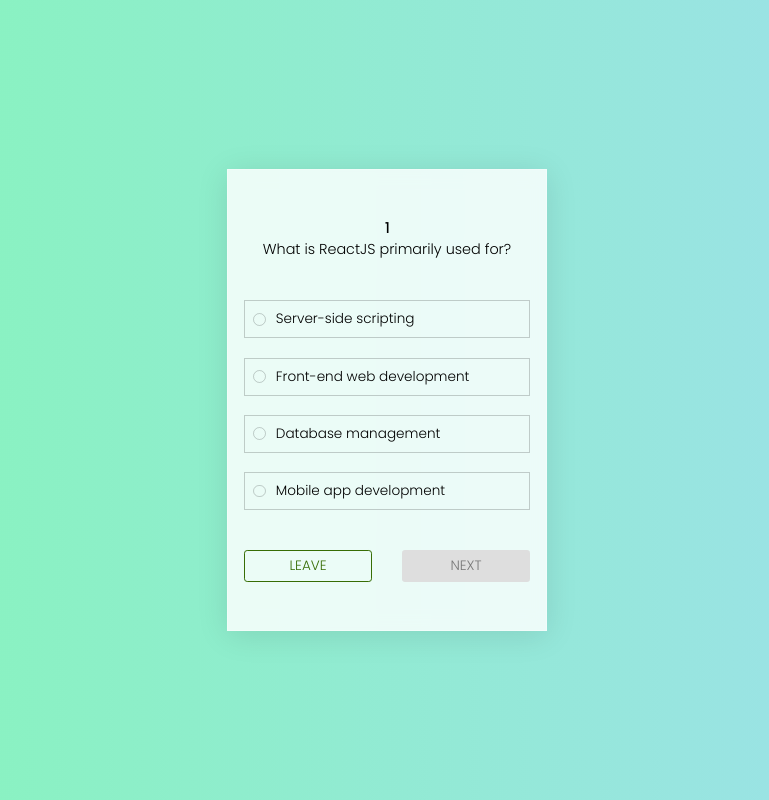
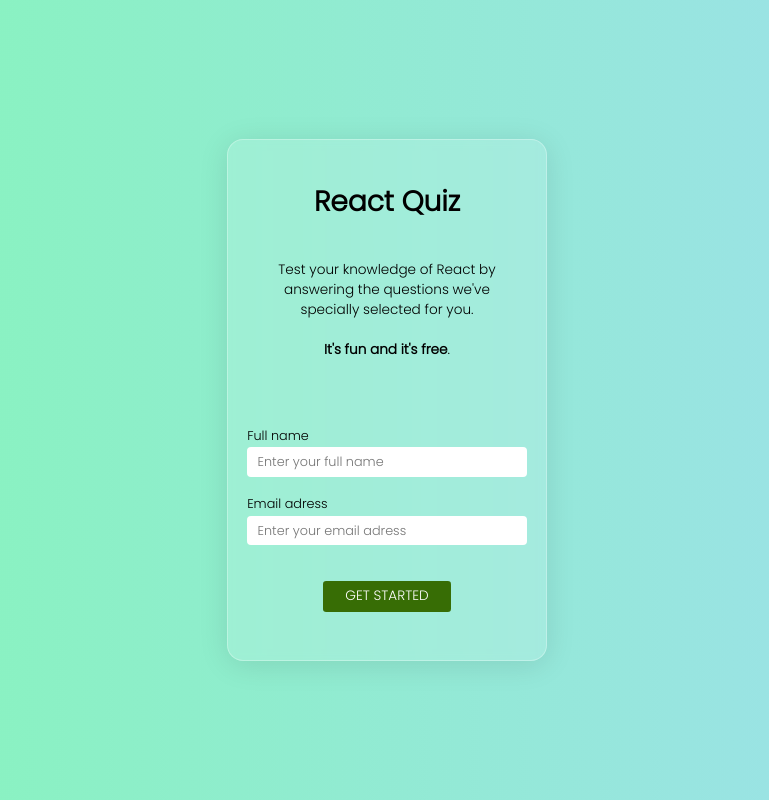
Before and after one commit to CREDO23/reactjs-course, a React (Vite) app in the folder 3-Interactivity/Quiz-app/: page / in a window 1280 px wide. Shown: the whole page, without its empty margins (253-1022 px from the left). Built offline with nearby package versions, Linux system fonts and the light colour scheme.

Commit message:
feat: add the viewState handler

```diff
--- a/3-Interactivity/Quiz-app/src/app.jsx
+++ b/3-Interactivity/Quiz-app/src/app.jsx
@@ -1,31 +1,144 @@
-import { useState } from "react";
-import Home from "./components/home";
-import Question from "./components/question";
-import Result from "./components/result";
-import { questions } from "./questions";
+import { useState } from 'react';
+import Home from './components/home';
+import Question from './components/question';
+import Result from './components/result';
+import { questions } from './questions';
 
 export default function QuizApp() {
-  //Since it wont change, we can just use a local variable
-  const quizzes = questions;
+  const [viewState, setViewState] = useState('collectUserInfo'); // collectUserInfo | quiz | result
 
-  const [currentQuestion, setCurrentQuestion] = useState(0);
-  const [currentAnswer, setCurrentAnswer] = useState(null);
+  const [userInfo, setUserInfo] = useState({
+    fullName: '',
+    email: '',
+  });
+
+  const [quizState, setQuizState] = useState({
+    currentIndex: 0,
+    questions,
+    correctAnswer: questions[0].correctAnswer,
+    userAnswer: null,
+    result: 0,
+  });
+
+  /**
+   * Set the current user's answerr to the quiz state
+   */
+  const handleUserAnswer = choice => {
+    setQuizState({
+      ...quizState,
+      userAnswer: choice,
+    });
+  };
+
+  /**
+   * Increment the user score if the its answer is correct
+   */
+  const handleUserResult = () => {
+    setQuizState(prevQ => {
+      const { correctAnswer, userAnswer } = prevQ;
+      let { result } = prevQ;
+
+      if (userAnswer == correctAnswer) {
+        result += 1;
+      }
+
+      return {
+        ...prevQ,
+        result,
+        userAnswer: null,
+      };
+    });
+  };
+
+  /**
+   * After choosing an option, handle the result
+   *  and move on the next question
+   */
+  const handleNextQuestion = () => {
+    handleUserResult();
+
+    if (quizState.currentIndex < 14) {
+      setQuizState(prevQ => {
+        let { currentIndex, correctAnswer } = prevQ;
+
+        correctAnswer = prevQ.questions[currentIndex + 1].correctAnswer;
+
+        return {
+          ...prevQ,
+          currentIndex: prevQ.currentIndex + 1,
+          correctAnswer,
+        };
+      });
+    }
+  };
+
+  /**
+   * Handle the navigation between screens
+   */
+  const handleViewState = state => {
+    setViewState(state);
+  };
+
+  /**
+   * Handle the user information inputs form
+   */
+  const handleUserInfoForm = (e, field) => {
+    setUserInfo({
+      ...userInfo,
+      [field]: e.target.value,
+    });
+  };
+
+  /**
+   * At the 15th questin we need to finish showing question
+   *  and go to the result screen.
+   */
+  const handleFinishQuiz = () => {
+    handleUserResult();
+    handleViewState('result');
+  };
+
+  /**
+   * Reset the quiz state when the user go back home.
+   */
+  const resetQuizState = () => {
+    setQuizState({
+      currentIndex: 0,
+      questions,
+      correctAnswer: questions[0].correctAnswer,
+      userAnswer: null,
+      result: 0,
+    });
+  };
 
   return (
     <section id="app">
-      <Question
-        {...quizzes[currentQuestion]}
-        questionIndex={currentQuestion + 1}
-        setCurrentAnswer={setCurrentAnswer}
-        nextQuestion={() =>
-          // we start from zero
-          setCurrentQuestion((prevQ) => {
-            if(prevQ < 14){
-              return prevQ + 1
-            }
-          })
-        }
-      />
+      {viewState == 'collectUserInfo' && (
+        <Home
+          handleUserForm={handleUserInfoForm}
+          handleViewState={handleViewState}
+        />
+      )}
+
+      {viewState == 'quiz' && (
+        <Question
+          {...quizState.questions[quizState.currentIndex]}
+          questionIndex={quizState.currentIndex + 1}
+          next={handleNextQuestion}
+          finsish={handleFinishQuiz}
+          setUserChoice={handleUserAnswer}
+        />
+      )}
+
+      {viewState == 'result' && (
+        <Result
+          userInfo={userInfo}
+          message={quizState.result > 7 ? 'Great Job!' : 'You can do better!'}
+          score={quizState.result}
+          handleViewState={handleViewState}
+          resetQuizState={resetQuizState}
+        />
+      )}
     </section>
   );
 }
--- a/3-Interactivity/Quiz-app/src/components/home/index.jsx
+++ b/3-Interactivity/Quiz-app/src/components/home/index.jsx
@@ -1,27 +1,43 @@
-import styles from "../../styles/components/home.module.css";
-import Button from "../shared/button";
-import Input from "../shared/input";
+import styles from '../../styles/components/home.module.css';
+import Button from '../shared/button';
+import Input from '../shared/input';
 
-export default function Home() {
+export default function Home({ handleViewState, handleUserForm }) {
+  const handleSubmit = e => {
+    e.preventDefault();
+
+    /**
+     * For now, we need just to prevent
+     * the default behavior of the form submission (Reload the page).
+     *
+     * We will not submit the form
+     */
+  };
   return (
-      <div className={styles["home"]}>
-        <div className={styles["intro"]}>
+    <div className={styles['home']}>
+      <div className={styles['intro']}>
         <h3>React Quiz</h3>
         <p>
           Test your knowledge of React by answering the questions we've
-            specially selected for you. <br/> <br/> <b>It's fun and it's free</b>.
+          specially selected for you. <br /> <br />{' '}
+          <b>It's fun and it's free</b>.
         </p>
       </div>
-        <form className={styles["form"]}>
-          <div className={styles["inputs_form"]}>
-            <Input label={"Full name"} placeholder={"Enter your full name"} />
+      <form onSubmit={handleSubmit} className={styles['form']}>
+        <div className={styles['inputs_form']}>
           <Input
-              label={"Email adress"}
-              placeholder={"Enter your email adress"}
+            onChange={(e) => handleUserForm(e, 'fullName')}
+            label={'Full name'}
+            placeholder={'Enter your full name'}
+          />
+          <Input
+            label={'Email adress'}
+            onChange={(e) => handleUserForm(e, 'email')}
+            placeholder={'Enter your email adress'}
           />
         </div>
-          <div style={styles["submit_button"]}>
-            <Button>Get started</Button>
+        <div style={styles['submit_button']}>
+          <Button onClick={() => handleViewState('quiz')}>Get started</Button>
         </div>
       </form>
     </div>
--- a/3-Interactivity/Quiz-app/src/components/question/choice.jsx
+++ b/3-Interactivity/Quiz-app/src/components/question/choice.jsx
@@ -9,13 +9,13 @@
 
   return (
     <label
-      htmlFor={value && value.substring(3, 10)}
-      className={styles["label"]}
+      htmlFor={value}
+      className={styles["label_option"]}
     >
       <input
         checked={checked}
         onChange={handleCheck}
-        id={value && value.substring(3, 10)}
+        id={value}
         type="radio"
       />
       <div></div>
--- a/3-Interactivity/Quiz-app/src/components/question/index.jsx
+++ b/3-Interactivity/Quiz-app/src/components/question/index.jsx
@@ -1,51 +1,59 @@
-import styles from "../../styles/components/question/index.module.css";
-import Button from "../shared/button";
-import Choice from "./choice";
-import { useState } from "react";
+import styles from '../../styles/components/question/index.module.css';
+import Button from '../shared/button';
+import Choice from './choice';
+import { useState } from 'react';
 
 export default function Question({
   question,
   options,
-  setCurrentAnswer,
-  nextQuestion,
   questionIndex,
+  next,
+  setUserChoice,
+  finsish,
 }) {
-  const [answer, setAnswer] = useState();
+  const [choice, setchoice] = useState(null);
 
-  const handleNextQuestion = () => {
-    // Reset state ==> We will learn more in the next article
-    setAnswer(null);
-    setCurrentAnswer(answer);
-    if (questionIndex < 15) nextQuestion();
+  const handleNext = () => {
+    setUserChoice(choice);
+    setchoice(null); // reset the choice, we will learn more in the next post #4
+    next();
+    if(questionIndex == 15){
+      finsish()
+    }
   };
 
   return (
-    <div className={styles["question"]}>
+    <div className={styles['question']}>
       <p>
         <span>
-          <b>{questionIndex}</b>
+          <b>{questionIndex}/15</b>
         </span>
         <br />
         {question}
       </p>
 
-      <div className={styles["choices"]}>
+      <div className={styles['choices']}>
         {options.map((option, index) => {
           return (
             <Choice
               key={index}
               value={option}
-              checked={answer == index}
-              onCheck={() => setAnswer(index)}
+              checked={choice == index}
+              onCheck={() => {
+                setchoice(index);
+              }}
             />
           );
         })}
       </div>
 
-      <div className={styles["action_buttons"]}>
+      <div className={styles['action_buttons']}>
         <Button type="secondary">Leave</Button>
-        <Button onClick={handleNextQuestion} disabled={answer == null}>
-          Next
+        <Button
+          onClick={handleNext}
+          disabled={choice == null}
+        >
+          {questionIndex < 15 ? 'Next' : 'Finish'}
         </Button>
       </div>
     </div>
--- a/3-Interactivity/Quiz-app/src/components/result/index.jsx
+++ b/3-Interactivity/Quiz-app/src/components/result/index.jsx
@@ -1,30 +1,47 @@
-import styles from "../../styles/components/result.module.css";
-import Button from "../shared/button";
-import UserDetails from "../userDetails";
+import styles from '../../styles/components/result.module.css';
+import Button from '../shared/button';
+import UserDetails from '../userDetails';
 
-export default function Result({ userInfo, score, message }) {
+export default function Result({
+  userInfo,
+  score,
+  message,
+  handleViewState,
+  resetQuizState,
+}) {
   return (
-    <div className={styles["result"]}>
+    <div className={styles['result']}>
       <h3>Result</h3>
 
-      <div className={styles["result_info"]}>
-        <div className={styles["user_details"]}>
+      <div className={styles['result_info']}>
+        <div className={styles['user_details']}>
           <p>User details:</p>
           <UserDetails {...userInfo} />
         </div>
-        <div className={styles["score"]}>
+        <div className={styles['score']}>
           <p>Score:</p>
-          <div className={styles[score > 7 ? "success" : "failure"]}>
+          <div className={styles[score > 7 ? 'success' : 'failure']}>
             <h2>{score}/15</h2>
           </div>
-          <p className={styles["message"]}>
-            <b>{score > 7 ? "Great Job!" : "You can do better!"}</b>
+          <p
+            className={`${styles['message']} ${
+              styles[score > 7 ? 'success' : 'failure']
+            } `}
+          >
+            {message}
           </p>
         </div>
       </div>
 
-      <div className={styles["action_buttons"]}>
-        <Button>Home</Button>
+      <div className={styles['action_buttons']}>
+        <Button
+          onClick={() => {
+            resetQuizState();
+            handleViewState('collectUserInfo');
+          }}
+        >
+          Home
+        </Button>
       </div>
     </div>
   );
--- a/3-Interactivity/Quiz-app/src/questions.js
+++ b/3-Interactivity/Quiz-app/src/questions.js
@@ -1,4 +1,5 @@
-export const questions = [
+export const questions
+ = [
   {
     question: "What is ReactJS primarily used for?",
     options: [
--- a/3-Interactivity/Quiz-app/src/styles/components/question/choice.module.css
+++ b/3-Interactivity/Quiz-app/src/styles/components/question/choice.module.css
@@ -1,4 +1,4 @@
-.label {
+.label_option {
   border: solid rgba(0, 0, 0, 0.192) 1px;
   padding: .5rem;
   display: inline-flex;
@@ -8,11 +8,11 @@
   font-size: .85rem;
 }
 
-.label input{
+.label_option input{
     display: none;
 }
 
-.label div {
+.label_option div {
   width: .8rem;
   height: .8rem;
   border-radius: 100%;
@@ -21,11 +21,11 @@
   flex-shrink: 0;
 }
 
-.label input:checked + div {
+.label_option input:checked + div {
 	background-color: var(--primary-color);
 }
 
-.label:focus,
- label:hover {
+.label_option:focus,
+ label_option:hover {
 	border: solid 1px var(---clr-black-2);
 }
```
Lines whose indentation alone changed are shown as unchanged.
